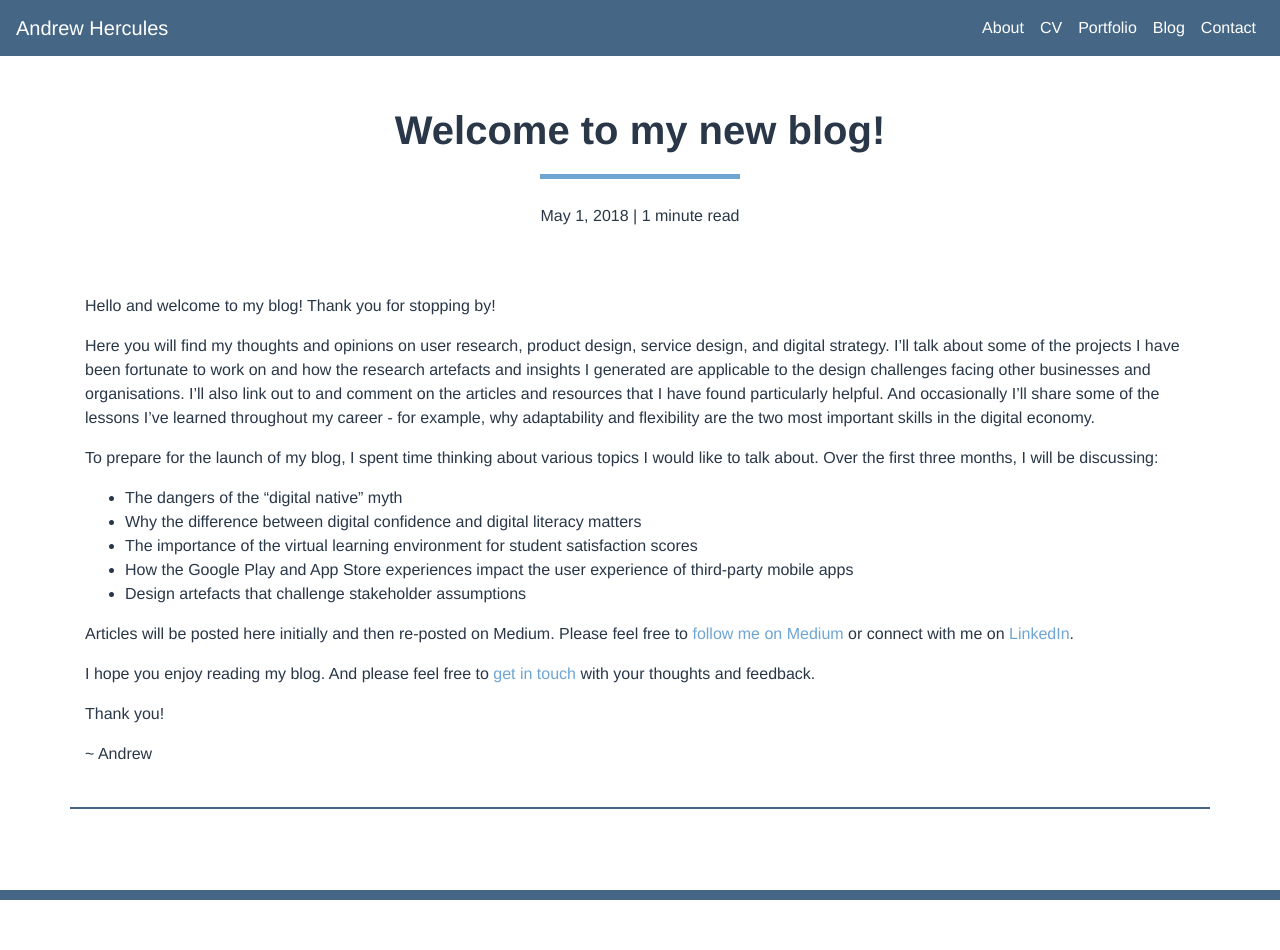
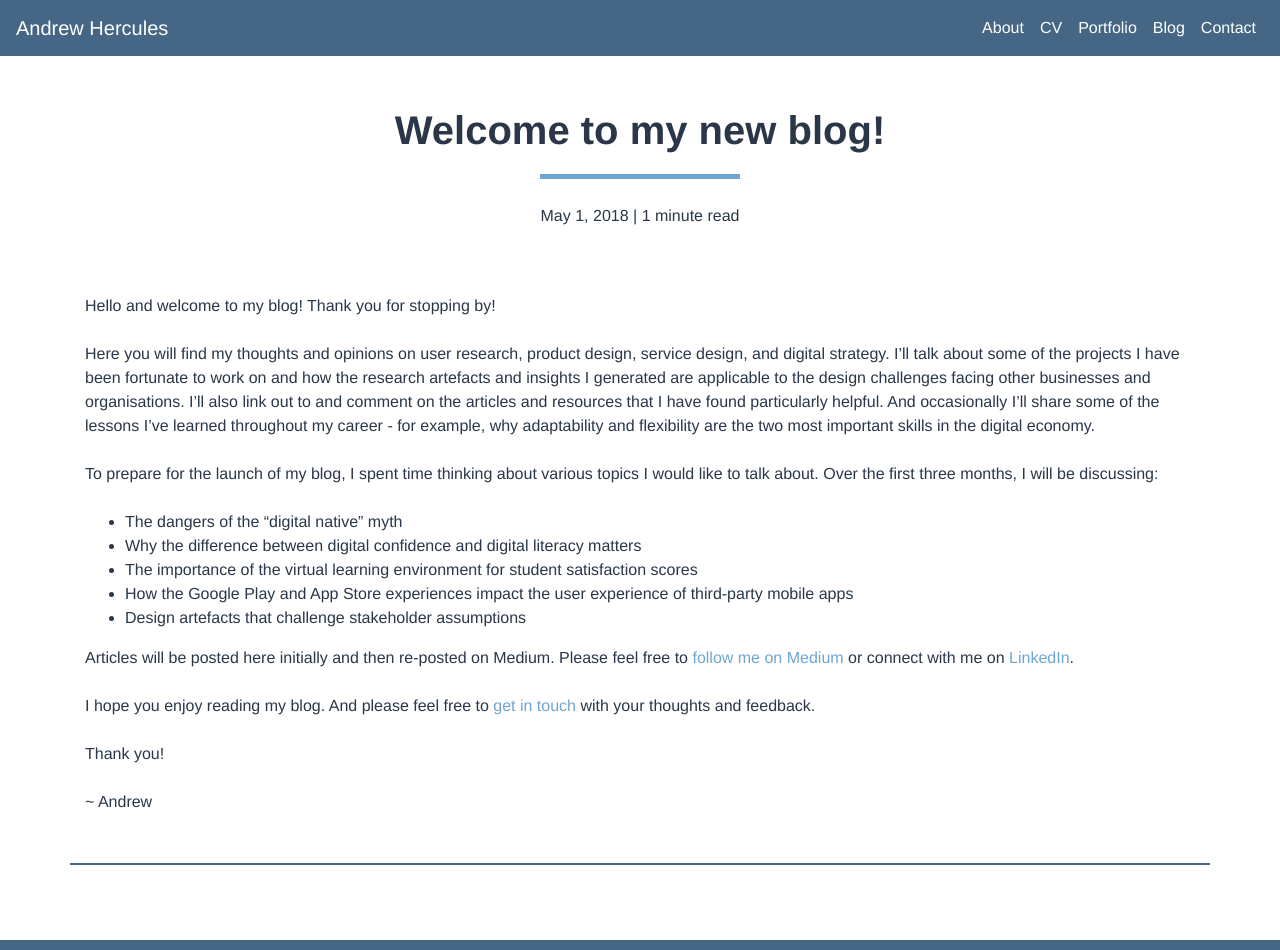
Before and after one commit to andrewhercules/andrewhercules.github.io, a Jekyll site: the page built from _posts/2018-05-01-welcome-to-my-blog.md, in a window 1280 px wide. Built offline with Jekyll 4.4.1, drawn with Linux system fonts in a browser that asks for light colours; nearby versions of some CDN libraries; some web fonts are replaced; before the commit the page ends 900 px from its top, so only the background shows below that.

Commit message:
Updated layout for posts

```diff
--- a/_layouts/post.html
+++ b/_layouts/post.html
@@ -33,7 +33,9 @@ layout: default
 
     <div class="row">
       <div class="col-lg-12">
-        {{ content }}
+        <div id="post-content">
+          {{ content }}
+        </div>
       </div>
     </div>
     <div class="row justify-content-between paginator-block" id="post-nav">
--- a/_sass/_layouts/post.scss
+++ b/_sass/_layouts/post.scss
@@ -26,10 +26,15 @@
 .post-blockquote {
     padding: 0 1em;
     color: #6a737d;
-    border-left: 0.25em solid #dfe2e5
+    border-left: 0.25em solid #dfe2e5;
+    margin-bottom: 1.5em;
   }
 
 .post-header-img {
   width: 100%;
   margin-bottom: 25px;
 }
+
+#post-content p {
+  margin-bottom: 1.5em;
+}
```
